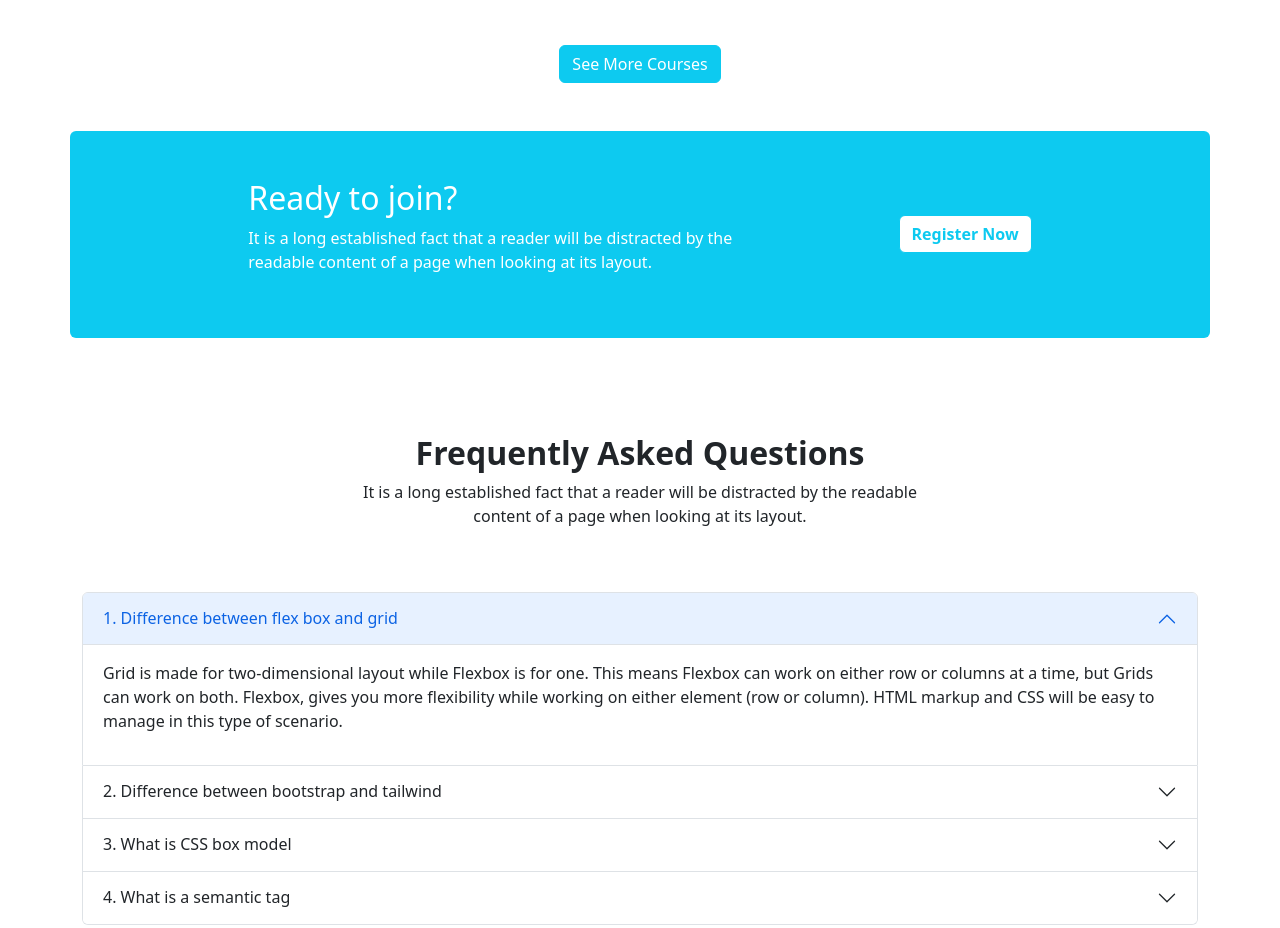
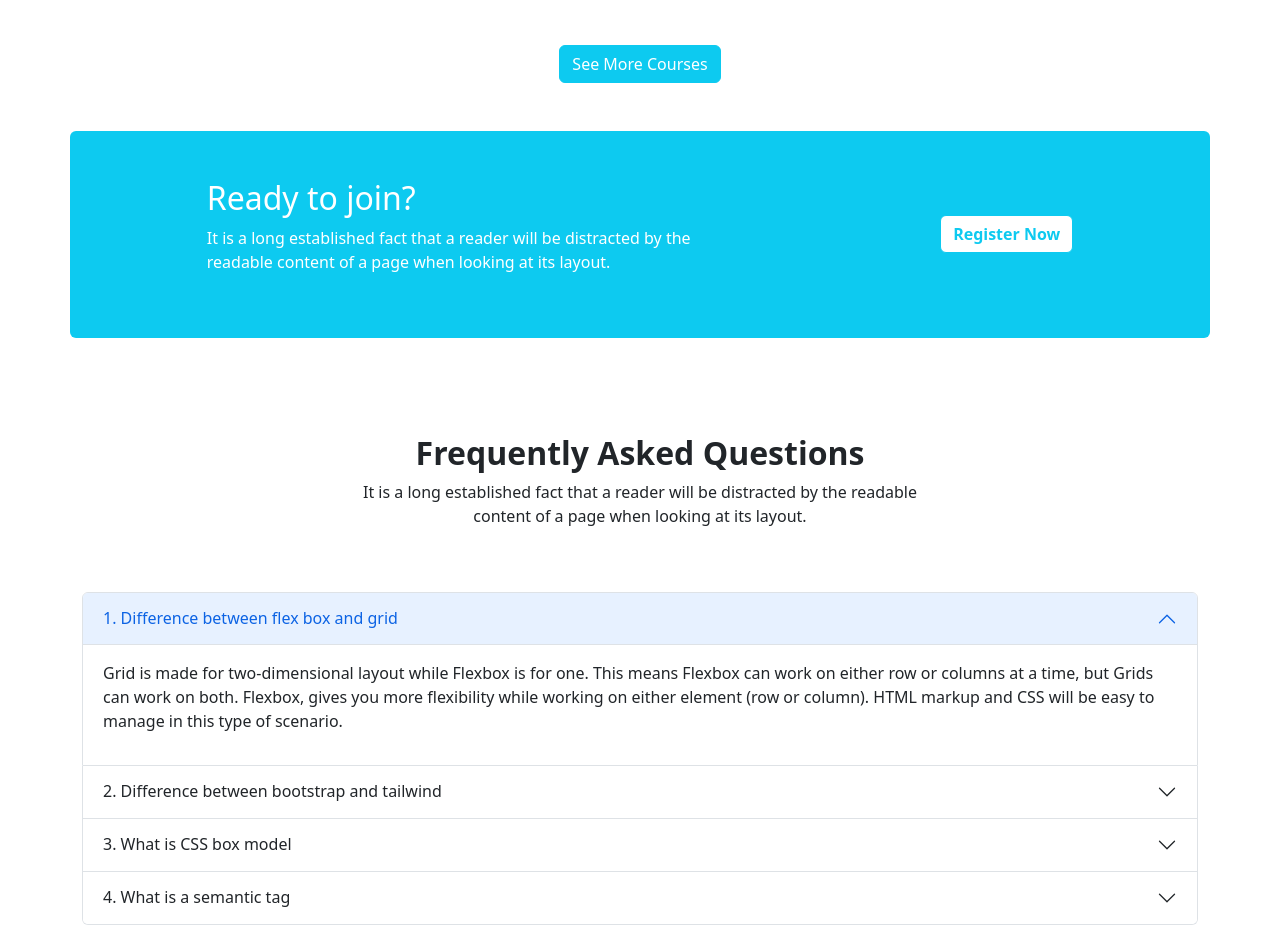
Before and after one commit to newaj1/assignment-3-ed-tech, a plain HTML site: page index.html in a window 1280 px wide. Shown: the part 1386-2314 px from the top of the page. Drawn offline with nearby package versions, Linux system fonts and the light colour scheme.

Commit message:
website done

```diff
--- a/index.html
+++ b/index.html
@@ -212,10 +212,9 @@
             </div>
         </section>
         <!-- Discover courses ends -->
-
+        <!-- justify-content-sm-center  text-sm-center  -->
         <!-- Ready To Join starts -->
-        <section
-            class="container rounded bg-info h-100 d-flex justify-content-evenly align-items-center py-5 text-white">
+        <section class="container rounded bg-info h-100 d-flex flex-column flex-lg-row flex-sm-column text-lg-start text-center py-5 text-white justify-content-around align-items-center">
             <div>
                 <h2>Ready to join?</h2>
                 <p>It is a long established fact that a reader will be distracted by the <br> readable content of a page
@@ -245,8 +244,6 @@
                         </div>
                     </div>
                 </div>
-
-
             </div>
         </section>
         <!-- Ready To Join ends -->
```
